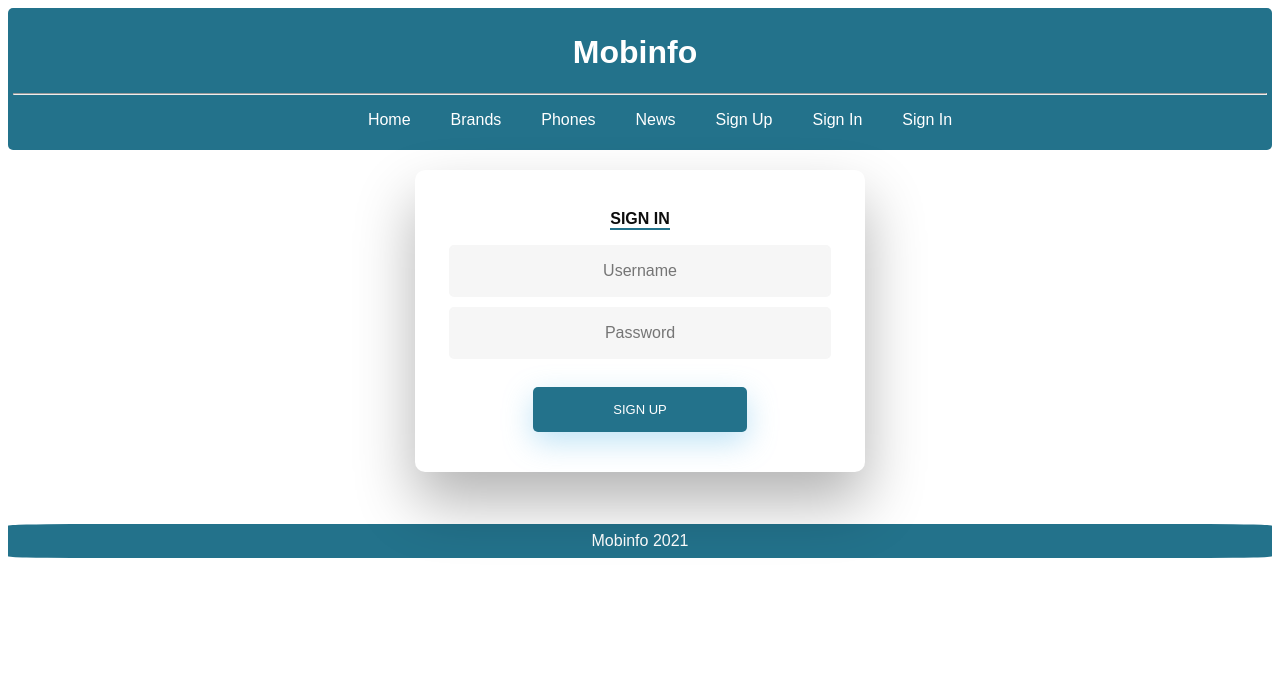
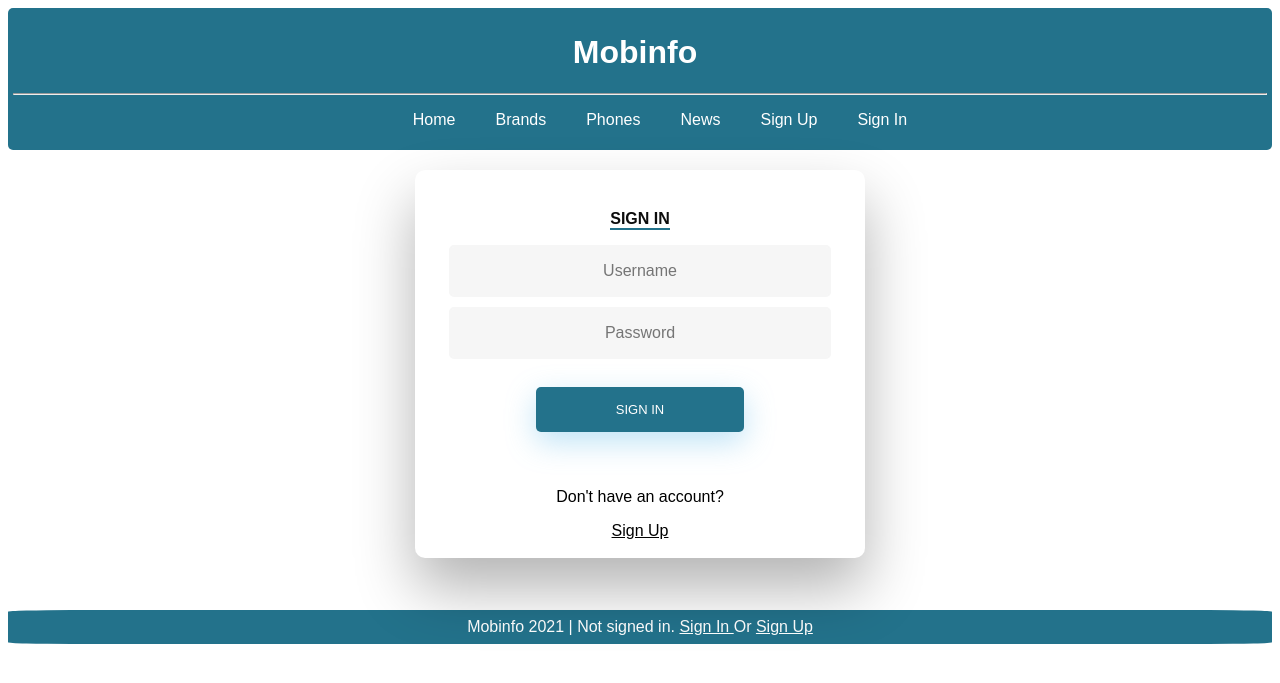
Before and after one commit to Mobinfo-devs/mobinfo-web, a Flask app: page /signin in a window 1280 px wide. Shown: the top 683 px of the page. Run offline with Flask 2, Linux system fonts and the light colour scheme.

Commit message:
added signin/out functionality and features

```diff
--- a/app.py
+++ b/app.py
@@ -1,32 +1,38 @@
-from logging import error
-from flask import Flask, render_template, request, flash
 from os import getenv
+
 import mysql.connector
-from werkzeug.utils import redirect
+from flask import Flask, flash, redirect, render_template, request, session
+from werkzeug.security import check_password_hash, generate_password_hash
 
+from flask_session import Session
+from helper import signin_user, signout_user
 
 db_connection = mysql.connector.connect(
-    host = "localhost",
-    user = "root",
-    password = getenv("MySQLpassword"),
-    database = "mobinfo"
+    host="localhost",
+    user="root",
+    password=getenv("MySQLpassword"),
+    database="mobinfo"
 )
 
 db = db_connection.cursor()
 
 app = Flask(__name__)
 app.secret_key = "35gbbad932565nnssndg"
-app.config.update(
-    DEBUG=True,
-    TEMPLATES_AUTO_RELOAD=True
-)
-
+# app.config.update(
+#     DEBUG=True,
+#     TEMPLATES_AUTO_RELOAD=True
+# )
+app.config["SESSION_PERMANENT"] = False
+app.config["SESSION_TYPE"] = "filesystem"
+Session(app)
 
 
 @app.route("/")
 def index():
-    flash("Home page", "error")
-    flash("Home", "success")
+    # flash("Success", "success")
+    # flash("message", "message")
+    # flash("ERROR", "error")
+    # flash("flash")
     return render_template("index.html", title="Mobinfo", error="sup")
 
 
@@ -35,8 +41,49 @@ def signup():
     if request.method == "GET":
         return render_template("signup.html", title="Sign Up")
     else:  # sign up form submitted
-        pass
-        # TODO: Write signup logic
+        f_name = request.form.get("firstname").strip()
+        l_name = request.form.get("lastname").strip()
+        user_name = request.form.get("username").strip()
+        password = request.form.get("password")
+        confirm_password = request.form.get("confirmpassword")
+
+        ## credentials validation
+
+        if len(user_name) < 4 or (" " in user_name):  # TODO: Also check for special chars
+            flash("Username can't be of less than 4 characters", "error")
+            return render_template("signup.html", title="Sign Up")
+
+        # checking if username already exists
+        db.execute("""
+        SELECT * FROM user
+        WHERE username = %s;""",
+                   (user_name,)
+                   )
+        if db.fetchone():  # if row exists where username is present
+            flash("Sorry, that username already exists", "error")
+            return render_template("signup.html", title="Sign Up")
+
+        if len(password) < 6:
+            flash("Password must be atleast 6 characters.", "error")
+            return render_template("signup.html", "Sign Up")
+
+        # checking if both passwords match
+        if password != confirm_password:
+            flash("Passwords don't match", "error")
+            return render_template("signup.html", title="signup")
+
+
+        db.execute("""
+        INSERT INTO user (username, firstname, lastname, password_hash, is_admin)
+        VALUES (%s, %s, %s, %s, %s);
+        """,
+        (user_name, f_name, l_name, generate_password_hash(password), False)
+        )
+        db_connection.commit()
+
+        signin_user(user_name=user_name, first_name=f_name, last_name=l_name, is_admin=False)
+        flash("Successfully registered and logged in.", "success")
+        return redirect("/")
 
 
 @app.route("/signin", methods=["GET", "POST"])
@@ -44,11 +91,38 @@ def signin():
     if request.method == "GET":
         return render_template("signin.html", title="Sign In")
     else:  # sign in form submitted
-        pass
-        # TODO: Write signup logic
+        user_name = request.form.get("username").strip()
+        password = request.form.get("password")
+        print(user_name)
+        # checking if user exists
+        db.execute("""
+        SELECT * FROM user
+        WHERE username = %s;""",
+                   (user_name,)
+                   )
+        user_row = db.fetchone()
+        print(user_row)
+        if not user_row:  # if row exists where username is present
+            flash("Invalid username", "error")
+            return render_template("signin.html", title="Sign In")
+
+        # Checking if password is valid
+        if not check_password_hash(user_row[3], password):
+            flash("Incorrect password", "error")
+            return render_template("signin.html", title="Sign In")
+
+        signin_user(session=session, user_name=user_row[0], first_name=user_row[1], last_name=user_row[2], is_admin=user_row[4])
+        flash("Successfully signed in", "success")
+        return redirect("/")
 
 
-@app.route("/brands")
+@app.route("/signout")
+def signout():
+    signout_user(session=session)
+    flash("Successfully signed out", "success")
+    return redirect("/")
+
+@ app.route("/brands")
 def brands():
     db.execute(f"""
     SELECT name, logo_url FROM brand
@@ -63,7 +137,7 @@ def brands():
     return render_template("brands.html", brands=brands)
 
 
-@app.route("/brands/<brand_name>")
+@ app.route("/brands/<brand_name>")
 def specific_brand(brand_name):
     # db_result = get_brand_details(brand_name)
     db.execute(f"""
@@ -76,7 +150,8 @@ def specific_brand(brand_name):
 
     return render_template("brand_detail.html", brand_name=db_result[0], brand_logo_url=db_result[1], brand_description=db_result[2])
 
-@app.route("/brands/<brand_name>/edit", methods=["POST", "GET"])
+
+@ app.route("/brands/<brand_name>/edit", methods=["POST", "GET"])
 def edit_brand(brand_name):
     if request.method == "GET":
         db.execute(f"""
@@ -90,9 +165,9 @@ def edit_brand(brand_name):
         return render_template("edit_brand.html", brand_name=db_result[0], brand_logo_url=db_result[1], brand_description=db_result[2])
 
     else:  # method == POST
-        brand_name = request.form.get("brand_name") #or ""
-        brand_description = request.form.get("brand_description") #or ""
-        brand_logo_url = request.form.get("brand_logo_url") #or ""
+        brand_name = request.form.get("brand_name")  # or ""
+        brand_description = request.form.get("brand_description")  # or ""
+        brand_logo_url = request.form.get("brand_logo_url")  # or ""
         db.execute("""
         UPDATE brand
         SET name = %s, description = %s, logo_url = %s
@@ -106,4 +181,5 @@ def edit_brand(brand_name):
 # def not_found_error(error):
 #     return render_template('404.html', pic=pic), 404
 
+
 app.run(debug=True)
--- a/requirements.txt
+++ b/requirements.txt
@@ -1,3 +1,4 @@
 # run "pip install -r requirements.txt" to install the following libraries/modules required for this project
 
 flask
+Flask-Session
--- a/static/main.css
+++ b/static/main.css
@@ -85,6 +85,12 @@ footer {
   border: 2px solid green;
 }
 
+.message /* for alert */
+{
+  background-color: rgba(0, 0, 128, 0.6);  /* green */
+  border: 2px solid rgb(0, 0, 128);
+}
+
 /* The close button */
 .closebtn {
   margin-left: 15px;
--- a/templates/layout.html
+++ b/templates/layout.html
@@ -27,9 +27,12 @@
           <li> <a href="/brands"> Brands </a> </li>
           <li> <a href="/"> Phones </li>
           <li> <a href="/"> News </a> </li>
+          {% if session.user_name %}
+          <li> <a href="/signout"> Sign Out </a> </li>
+          {% else %}
           <li> <a href="/signup"> Sign Up </a> </li>
           <li> <a href="/signin"> Sign In </a> </li>
-          <li> <a href="/signin"> Sign In </a> </li>
+          {% endif %}
         </ul>
       </nav>
     </div>
@@ -62,7 +65,17 @@
   {%- endmacro %}
 
   <footer>
-    Mobinfo 2021
+    Mobinfo 2021 |
+    {% if session.user_name %}
+    Signed in as {{ session.user_name }} - {{ session.first_name }} {{ session.last_name }}
+    <a href="/signout" style="text-decoration: underline"> Sign Out </a>
+    {% else %}
+    Not signed in.
+    <a href="/signin" style="text-decoration: underline"> Sign In </a>
+    Or
+    <a href="/signup" style="text-decoration: underline"> Sign Up </a>
+    {% endif %}
+
   </footer>
 </body>
 
--- a/templates/signin.html
+++ b/templates/signin.html
@@ -8,13 +8,15 @@
 <div class="wrapper ">
     <div id="formContent">
         <h2> Sign In </h2>
-
-        <form action="/signup" method="POST">
+        <form action="/signin" method="POST">
             <input autocomplete="off" name="username" placeholder="Username" type="text" maxlength="20" required>
-            <input autocomplete="off" name="password" placeholder="Password" type="text" maxlength="255" required>
+            <input autocomplete="off" name="password" placeholder="Password" type="password" maxlength="255" required>
             <br><br>
-            <input type="submit" value="Sign Up">
+            <input type="submit" value="Sign In">
         </form>
+        <p> Don't have an account?</p>
+        <a href="/signup" style="color: black; text-decoration: underline;"> Sign Up </a>
+        <br><br>
     </div>
 </div>
 
```
Also changed, not shown: helper.py (added, +8 -0 lines), templates/signup.html (+4 -3 lines), 2 other files.
